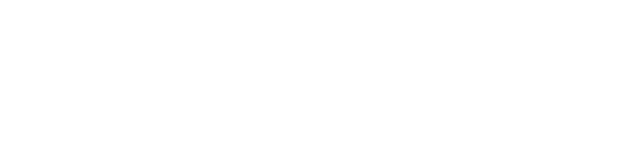
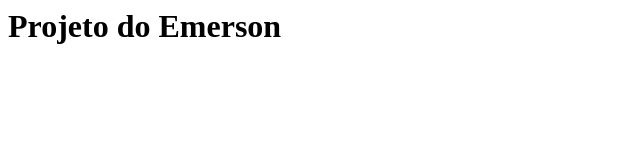
Before and after one commit to eoliveira8/curso-git, a plain HTML site: page index.html in a window 1280 px wide. Shown: the whole page, without its empty margins (0-640 px from the left). Drawn offline with Linux system fonts and the light colour scheme.

Commit message:
Titulo da pagina

```diff
--- a/index.html
+++ b/index.html
@@ -1,5 +1,7 @@
 <html>
 	<head>
-
 	</head>
+	<body>
+		<h1>Projeto do Emerson</h1>
+	</body>
 </html>
```
